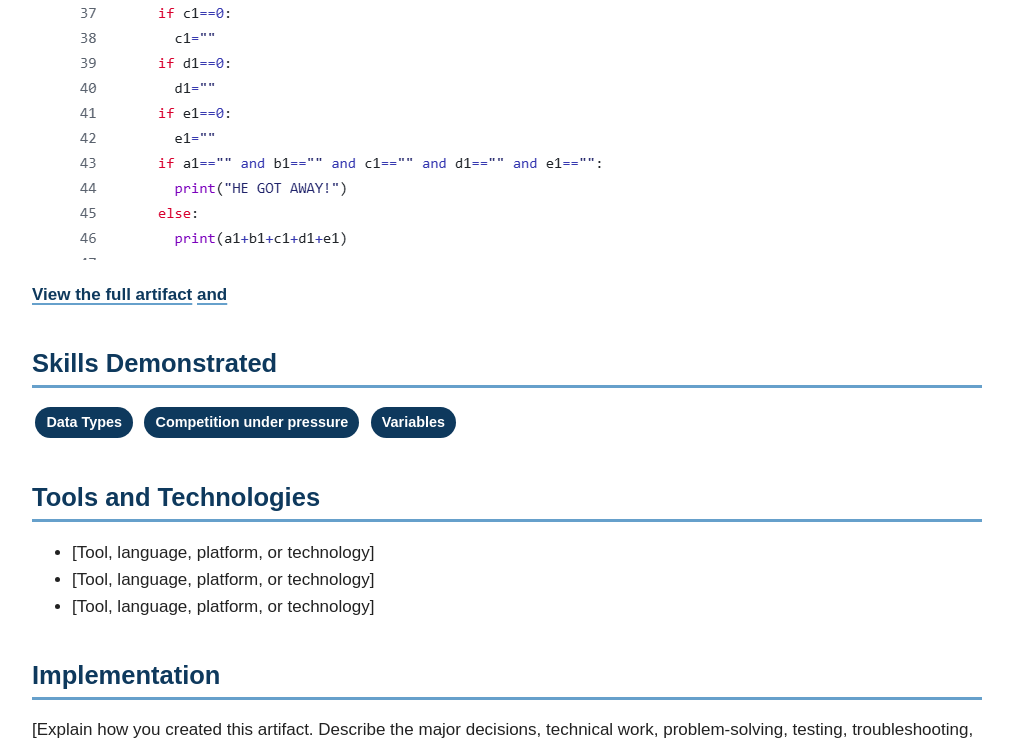
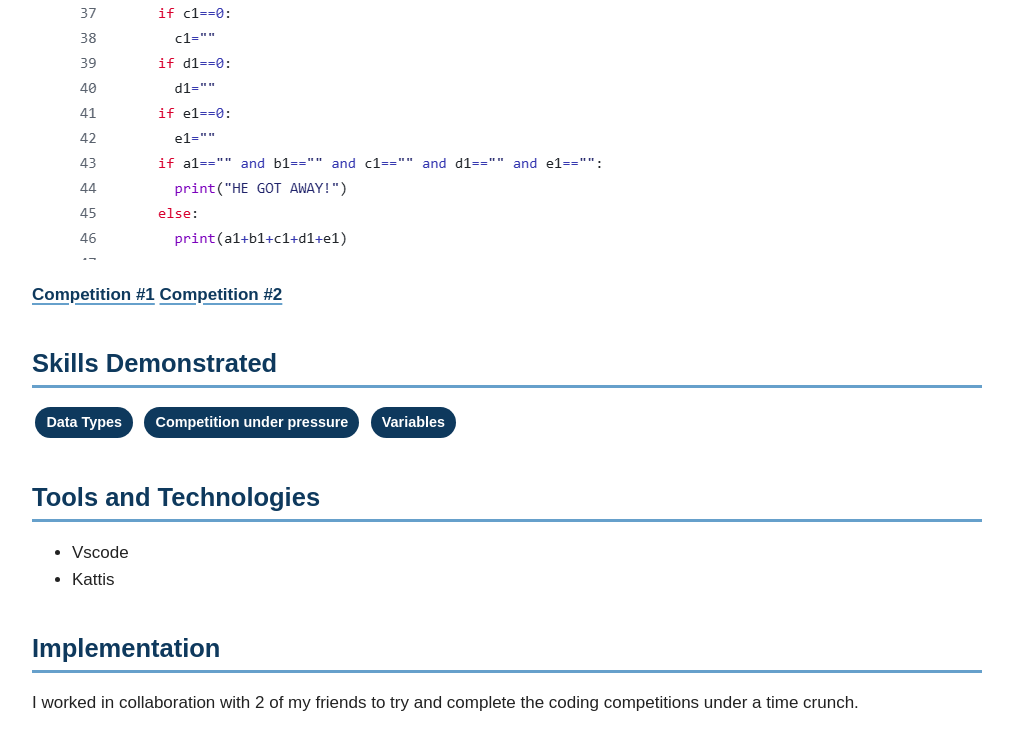
Before and after one commit to KaplanTonelli/apex-portfolio, a Jekyll site: the page built from artifacts/Competition_Repositories/index.md, in a window 1280 px wide and 1400 px high, scrolled down 1224 px. Shown: the top 748 px of the window, without its empty margins (133-1146 px from the left). Built offline with Jekyll 4.4.1, drawn with Linux system fonts in a browser that asks for light colours; some of the changed text lies outside the part shown.

Commit message:
Coding comp updated

```diff
--- a/artifacts/Competition_Repositories/index.md
+++ b/artifacts/Competition_Repositories/index.md
@@ -9,7 +9,7 @@ title: Competition Repositories
 
 ## Summary
 
-This artifact is all the code from the various competitions I did, from individual and team competitions alike. I completed all the individual problems in competition 1 and 2, and for the team exercises i did an average of 3 problems for my team, in the hour time limit.
+This artifact is all the code from the various competitions I did, from individual and team competitions alike. I completed all the individual problems in competition 1 and 2, and for the team exercises I did an average of 3 problems for my team, in the hour time limit.
 
 **Project:** Competition Repositories
 
@@ -20,8 +20,8 @@ This artifact is all the code from the various competitions I did, from individu
 
 ![Description of artifact](CompCode.png)
 
-[View the full artifact](https://github.com/KaplanTonelli/Code-competition-1)
-[and](https://github.com/KaplanTonelli/Coding-competition-2)
+[Competition #1](https://github.com/KaplanTonelli/Code-competition-1)
+[Competition #2](https://github.com/KaplanTonelli/Coding-competition-2)
 
 ## Skills Demonstrated
 
@@ -31,21 +31,17 @@ This artifact is all the code from the various competitions I did, from individu
 
 ## Tools and Technologies
 
-- [Tool, language, platform, or technology]
-- [Tool, language, platform, or technology]
-- [Tool, language, platform, or technology]
+- Vscode
+- Kattis
 
 ## Implementation
 
-[Explain how you created this artifact. Describe the major decisions, technical work, problem-solving, testing, troubleshooting, or revisions involved.]
-
-[Include process images if they help explain your work.]
-![Describe image](PROCESS-IMAGE.png)
+I worked in collaboration with 2 of my friends to try and complete the coding competitions under a time crunch.
 
 
 ## What I Learned
 
-[Describe what you learned technically or professionally and what you would do differently next time.]
+For this artifact I learned a lot about working in a team with other people collaboratively. I learned how important it is to work with other people to figure out problems and share different information and ways of doing things. I also learned more about how to code fast under a time limit, and how to move o nif you cant figure something else and let someone else handle it.
 
 ---
 
```
